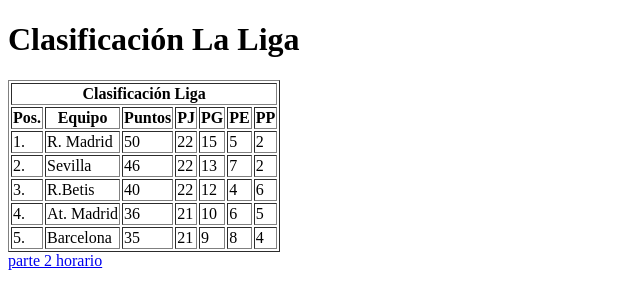
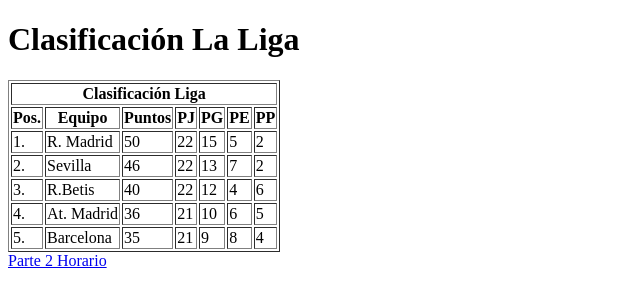
Before and after one commit to halverdaq/Act.5, a plain HTML site: page index.html in a window 1280 px wide. Shown: the full height of the page, 0-640 px from the left. Drawn offline with Linux system fonts and the light colour scheme.

Commit message:
Update index.html

```diff
--- a/index.html
+++ b/index.html
@@ -65,7 +65,6 @@
 				<td>4</td>
 			</tr>
 		</table>
-
-		<a href="Horario.html" >parte 2 horario</a>
+		<a href="Horario.html" >Parte 2 Horario</a>
 	</body>
 </html>
```
